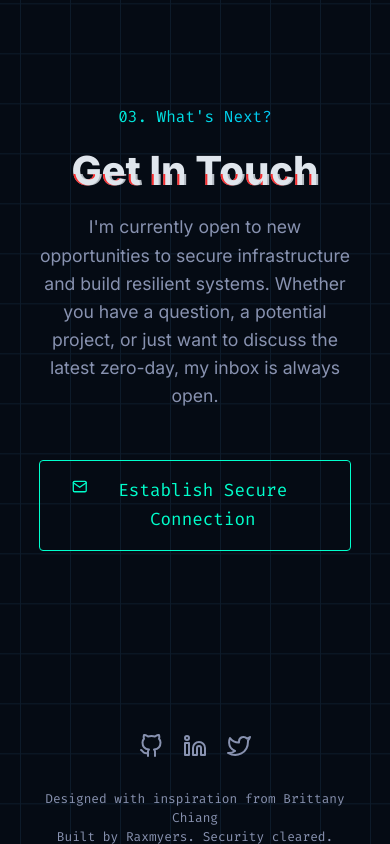
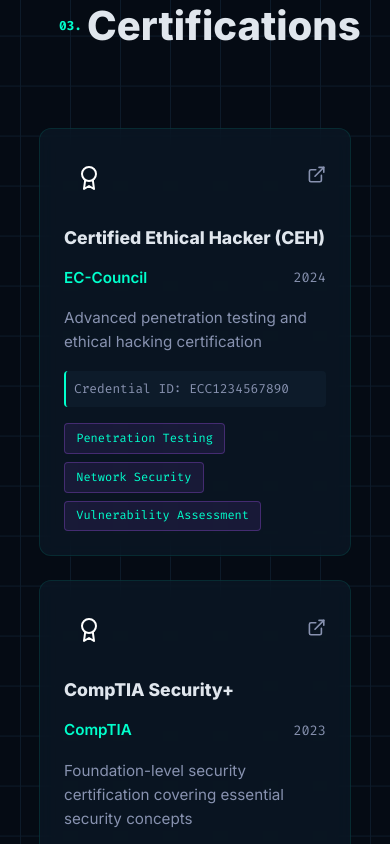
Before and after one commit to Raxmyers/porto-raxmyers, a React (Vite) app: page / in a window 390 px wide. Shown: the part 5620-6464 px from the top of the page. Built offline with nearby package versions, Linux system fonts and the light colour scheme.

Commit message:
update portofolio

```diff
--- a/src/App.jsx
+++ b/src/App.jsx
@@ -1,9 +1,10 @@
-import React, { useState, useEffect } from 'react';
+import { useState, useEffect } from 'react';
 import Loader from './components/Loader/Loader';
 import Navbar from './components/Navbar/Navbar';
 import Hero from './components/Hero/Hero';
 import About from './components/About/About';
 import Projects from './components/Projects/Projects';
+import Certifications from './components/Certifications/Certifications';
 import Contact from './components/Contact/Contact';
 import './App.css';
 
@@ -29,6 +30,7 @@
             <Hero />
             <About />
             <Projects />
+            <Certifications />
             <Contact />
           </main>
         </>
--- /dev/null
+++ b/src/components/Certifications/Certifications.css
@@ -0,0 +1,153 @@
+.certifications-section {
+  max-width: 1200px;
+  margin: 0 auto;
+}
+
+.certifications-grid {
+  display: grid;
+  grid-template-columns: repeat(auto-fit, minmax(320px, 1fr));
+  gap: 2rem;
+  margin-top: 3rem;
+}
+
+.cert-card {
+  padding: 2rem;
+  border-radius: 12px;
+  transition: var(--transition);
+  cursor: pointer;
+  position: relative;
+  overflow: hidden;
+}
+
+.cert-card::before {
+  content: '';
+  position: absolute;
+  top: 0;
+  left: 0;
+  width: 100%;
+  height: 3px;
+  background: var(--gradient-primary);
+  transform: scaleX(0);
+  transform-origin: left;
+  transition: transform 0.3s ease;
+}
+
+.cert-card:hover::before {
+  transform: scaleX(1);
+}
+
+.cert-card:hover {
+  border-color: var(--primary-color);
+  box-shadow: 0 10px 30px rgba(168, 85, 247, 0.2);
+}
+
+.cert-header {
+  display: flex;
+  justify-content: space-between;
+  align-items: center;
+  margin-bottom: 1.5rem;
+}
+
+.cert-icon {
+  width: 50px;
+  height: 50px;
+  display: flex;
+  align-items: center;
+  justify-content: center;
+  background: var(--gradient-primary);
+  border-radius: 8px;
+  font-size: 1.5rem;
+  color: white;
+}
+
+.cert-link {
+  color: var(--text-secondary);
+  font-size: 1.2rem;
+  transition: var(--transition);
+}
+
+.cert-link:hover {
+  color: var(--primary-color);
+  transform: translateY(-2px);
+}
+
+.cert-title {
+  font-size: 1.3rem;
+  margin-bottom: 1rem;
+  color: var(--text-primary);
+  line-height: 1.3;
+}
+
+.cert-meta {
+  display: flex;
+  justify-content: space-between;
+  align-items: center;
+  margin-bottom: 1rem;
+  flex-wrap: wrap;
+  gap: 0.5rem;
+}
+
+.cert-issuer {
+  color: var(--primary-color);
+  font-weight: 600;
+  font-size: 0.95rem;
+}
+
+.cert-date {
+  color: var(--text-secondary);
+  font-size: 0.85rem;
+}
+
+.cert-description {
+  color: var(--text-secondary);
+  font-size: 0.95rem;
+  line-height: 1.6;
+  margin-bottom: 1rem;
+}
+
+.cert-credential {
+  font-size: 0.8rem;
+  color: var(--text-secondary);
+  padding: 0.5rem;
+  background: var(--bg-color-light);
+  border-radius: 4px;
+  margin-bottom: 1rem;
+  border-left: 2px solid var(--primary-color);
+}
+
+.cert-skills {
+  display: flex;
+  flex-wrap: wrap;
+  gap: 0.5rem;
+  margin-top: 1rem;
+}
+
+.cert-skill-tag {
+  font-size: 0.75rem;
+  padding: 0.3rem 0.7rem;
+  background: rgba(168, 85, 247, 0.1);
+  border: 1px solid rgba(168, 85, 247, 0.3);
+  border-radius: 4px;
+  color: var(--primary-color);
+  transition: var(--transition);
+}
+
+.cert-skill-tag:hover {
+  background: rgba(168, 85, 247, 0.2);
+  border-color: var(--primary-color);
+}
+
+@media (max-width: 768px) {
+  .certifications-grid {
+    grid-template-columns: 1fr;
+    gap: 1.5rem;
+  }
+
+  .cert-card {
+    padding: 1.5rem;
+  }
+
+  .cert-title {
+    font-size: 1.1rem;
+  }
+}
--- /dev/null
+++ b/src/components/Certifications/Certifications.jsx
@@ -0,0 +1,104 @@
+import { motion } from 'framer-motion';
+import { FiAward, FiExternalLink } from 'react-icons/fi';
+import './Certifications.css';
+
+const Certifications = () => {
+  const certifications = [
+    {
+      title: 'Certified Ethical Hacker (CEH)',
+      issuer: 'EC-Council',
+      date: '2024',
+      credentialId: 'ECC1234567890',
+      description: 'Advanced penetration testing and ethical hacking certification',
+      link: '#',
+      skills: ['Penetration Testing', 'Network Security', 'Vulnerability Assessment']
+    },
+    {
+      title: 'CompTIA Security+',
+      issuer: 'CompTIA',
+      date: '2023',
+      credentialId: 'COMP-SEC-2023',
+      description: 'Foundation-level security certification covering essential security concepts',
+      link: '#',
+      skills: ['Security Fundamentals', 'Risk Management', 'Cryptography']
+    },
+    {
+      title: 'Certified Information Systems Security Professional (CISSP)',
+      issuer: 'ISC²',
+      date: '2024',
+      credentialId: 'ISC2-123456',
+      description: 'Advanced security management and architecture certification',
+      link: '#',
+      skills: ['Security Architecture', 'Risk Management', 'Security Operations']
+    },
+    {
+      title: 'Offensive Security Certified Professional (OSCP)',
+      issuer: 'Offensive Security',
+      date: '2023',
+      credentialId: 'OS-54321',
+      description: 'Hands-on penetration testing certification',
+      link: '#',
+      skills: ['Exploit Development', 'Buffer Overflow', 'Privilege Escalation']
+    }
+  ];
+
+  return (
+    <section id="certifications" className="certifications-section">
+      <motion.h2
+        className="section-title"
+        initial={{ opacity: 0, x: -50 }}
+        whileInView={{ opacity: 1, x: 0 }}
+        viewport={{ once: true }}
+        transition={{ duration: 0.5 }}
+      >
+        <span className="mono nav-index">03.</span> Certifications
+      </motion.h2>
+
+      <div className="certifications-grid">
+        {certifications.map((cert, index) => (
+          <motion.div
+            key={index}
+            className="cert-card glass"
+            initial={{ opacity: 0, y: 30 }}
+            whileInView={{ opacity: 1, y: 0 }}
+            viewport={{ once: true }}
+            transition={{ duration: 0.5, delay: index * 0.1 }}
+            whileHover={{ y: -5 }}
+          >
+            <div className="cert-header">
+              <div className="cert-icon">
+                <FiAward />
+              </div>
+              <a href={cert.link} target="_blank" rel="noopener noreferrer" className="cert-link">
+                <FiExternalLink />
+              </a>
+            </div>
+
+            <h3 className="cert-title">{cert.title}</h3>
+
+            <div className="cert-meta">
+              <span className="cert-issuer">{cert.issuer}</span>
+              <span className="cert-date mono">{cert.date}</span>
+            </div>
+
+            <p className="cert-description">{cert.description}</p>
+
+            <div className="cert-credential mono">
+              Credential ID: {cert.credentialId}
+            </div>
+
+            <div className="cert-skills">
+              {cert.skills.map((skill, i) => (
+                <span key={i} className="cert-skill-tag mono">
+                  {skill}
+                </span>
+              ))}
+            </div>
+          </motion.div>
+        ))}
+      </div>
+    </section>
+  );
+};
+
+export default Certifications;
--- a/src/components/Contact/Contact.jsx
+++ b/src/components/Contact/Contact.jsx
@@ -13,7 +13,7 @@
         viewport={{ once: true }}
         transition={{ duration: 0.5 }}
       >
-        <p className="mono text-gradient contact-pre">03. What's Next?</p>
+        <p className="mono text-gradient contact-pre">04. What's Next?</p>
         <h2 className="title glitch" data-text="Get In Touch">Get In Touch</h2>
 
         <p className="contact-desc">
--- a/src/components/Navbar/Navbar.jsx
+++ b/src/components/Navbar/Navbar.jsx
@@ -19,6 +19,7 @@
     { name: 'Home', href: '#home' },
     { name: 'About', href: '#about' },
     { name: 'Projects', href: '#projects' },
+    { name: 'Certifications', href: '#certifications' },
     { name: 'Contact', href: '#contact' },
   ];
 
```
Also changed, not shown: 1 other file (tests, documents, lock files or other folders).
